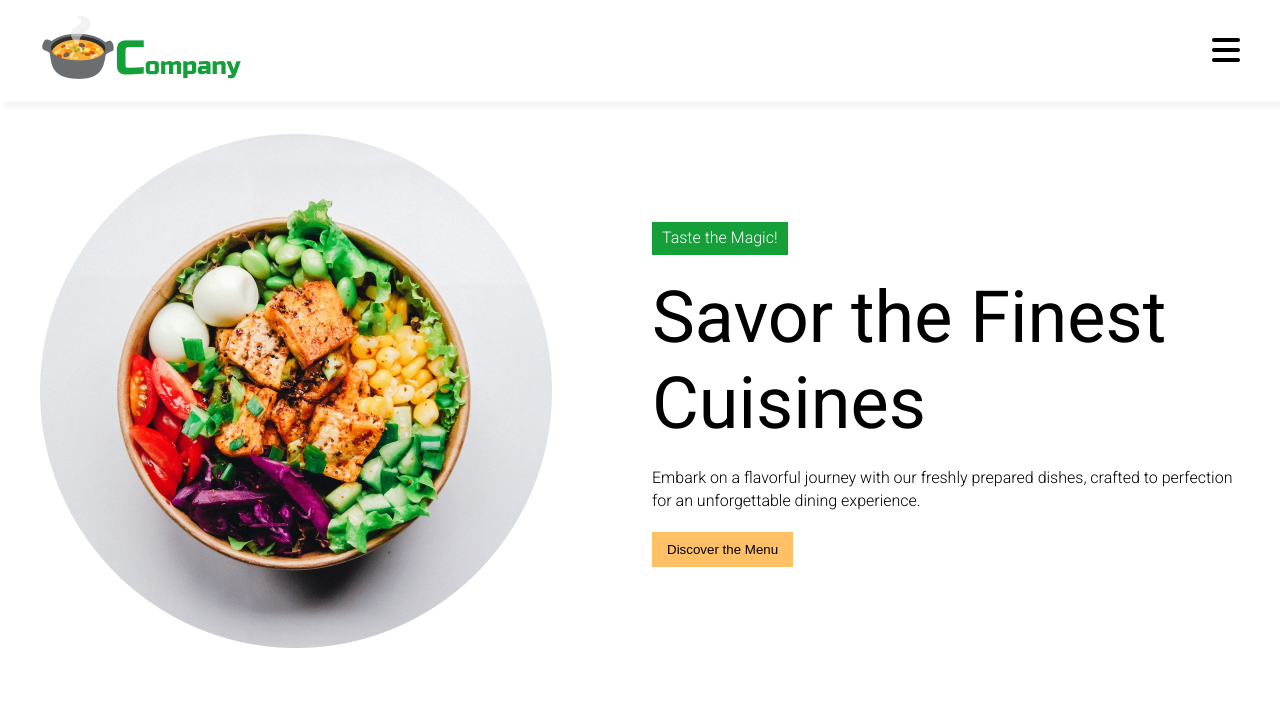
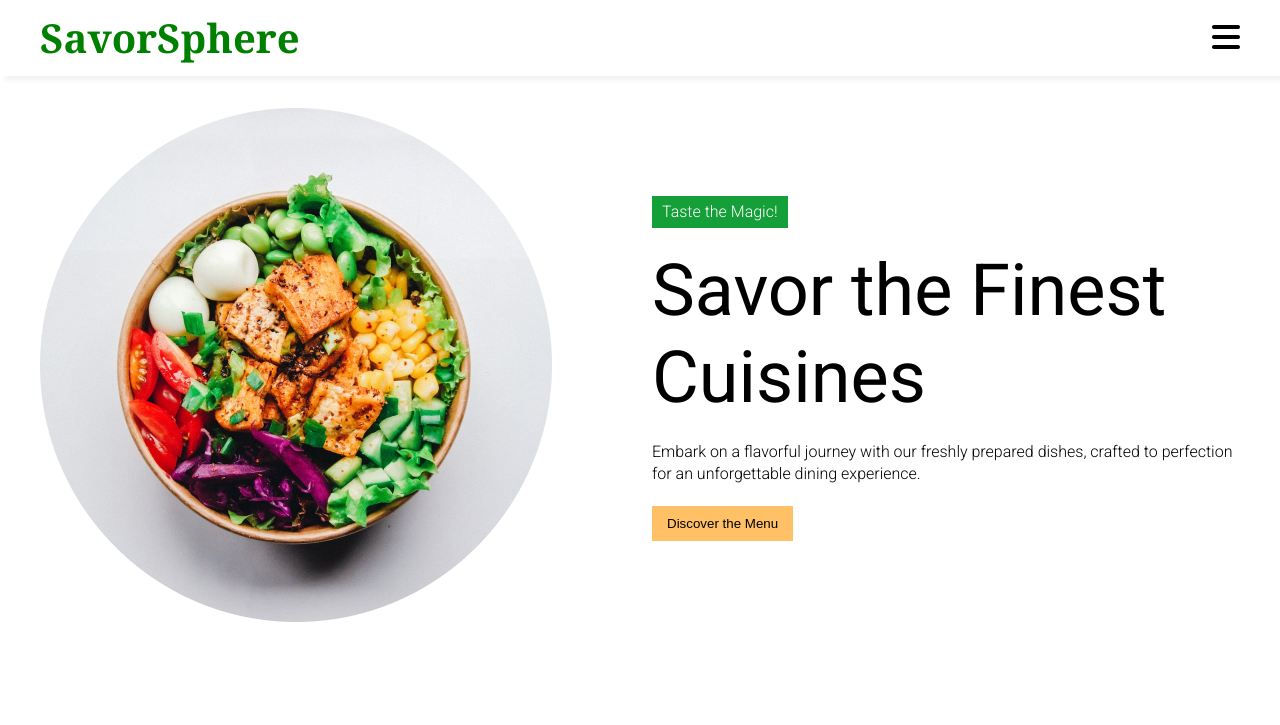
Before and after one commit to pranjaljain45/SavourSphere, a plain HTML site: page index.html in a window 1280 px wide. Shown: the top 725 px of the page. Drawn offline with Linux system fonts and the light colour scheme.

Commit message:
index.html

```diff
--- a/index.html
+++ b/index.html
@@ -12,7 +12,7 @@
     <nav>
       <div class="navigation container">
         <div class="logo_container">
-          <img src="images/logo.png" alt="Flavorscape Logo" />
+         <h1>SavorSphere</h1>
         </div>
         <div class="bar_icon">
           <i class="fas fa-bars"></i>
```
